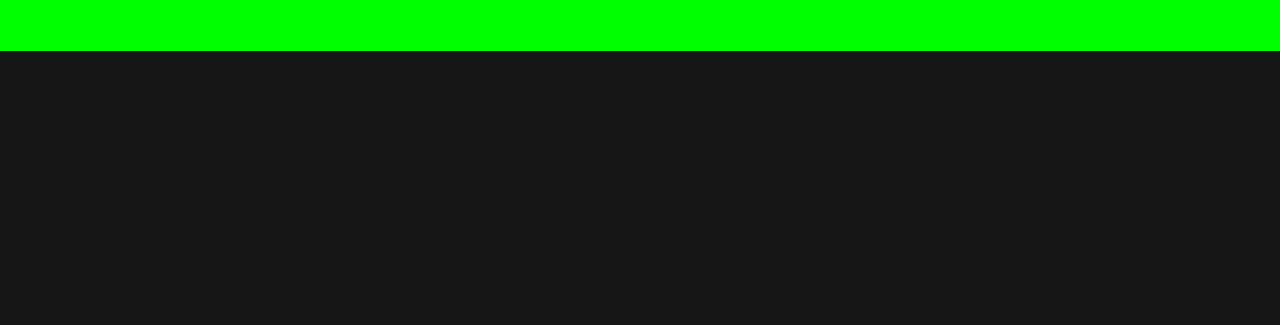
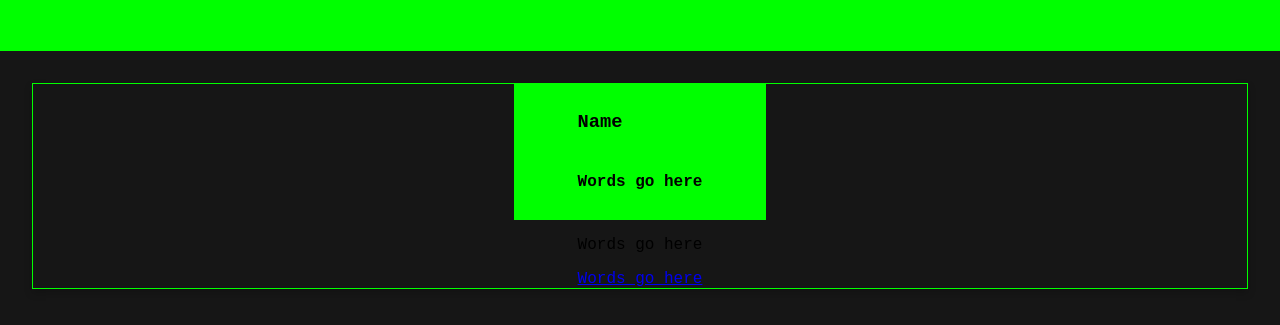
Before and after one commit to hkorczynski/supreme-octo-robot, a plain HTML site: page dist/index.html in a window 1280 px wide. Shown: the part 93-418 px from the top of the page. Drawn offline with Linux system fonts and the light colour scheme.

Commit message:
added teamCard to index.html

```diff
--- a/dist/index.html
+++ b/dist/index.html
@@ -16,7 +16,14 @@
 
     <!--Team card-->
     <div class = "teamCard">
-
+        <div class = "teamHeader">
+            <h3 class = "teamName">Name</h3>
+            <h4 class ="teamTitle">Words go here</h4>
+        </div>
+        <div class = "teamDetails">
+            <p class ="teamInfo">Words go here</p>
+            <a href ="words go here">Words go here</a>
+        </div>
     </div>
 
 </body>
--- a/dist/stylesheet.css
+++ b/dist/stylesheet.css
@@ -4,7 +4,7 @@
     font-family:'Courier New', Courier, monospace;
 }
 
-header {
+.header {
     display: flex;
     justify-content: center;
     background-color: rgb(0, 255, 0);
@@ -12,3 +12,21 @@
     margin: 0;
     padding: 2em;
 }
+
+.teamCard {
+    display: flex;
+    flex-wrap: wrap;
+    flex-direction: column;
+    justify-content: center;
+    align-items: center;
+    margin: 2em;
+    border: lime 1px solid;
+    box-shadow: 0 4px 8px 0 rgba(0,0,0,0.2);
+}
+
+.teamHeader {
+    display: flex;
+    flex-direction: column;
+    background-color: lime;
+    padding: .5em 4em;
+}
```
Also changed, not shown: index.js (+21 -0 lines).
